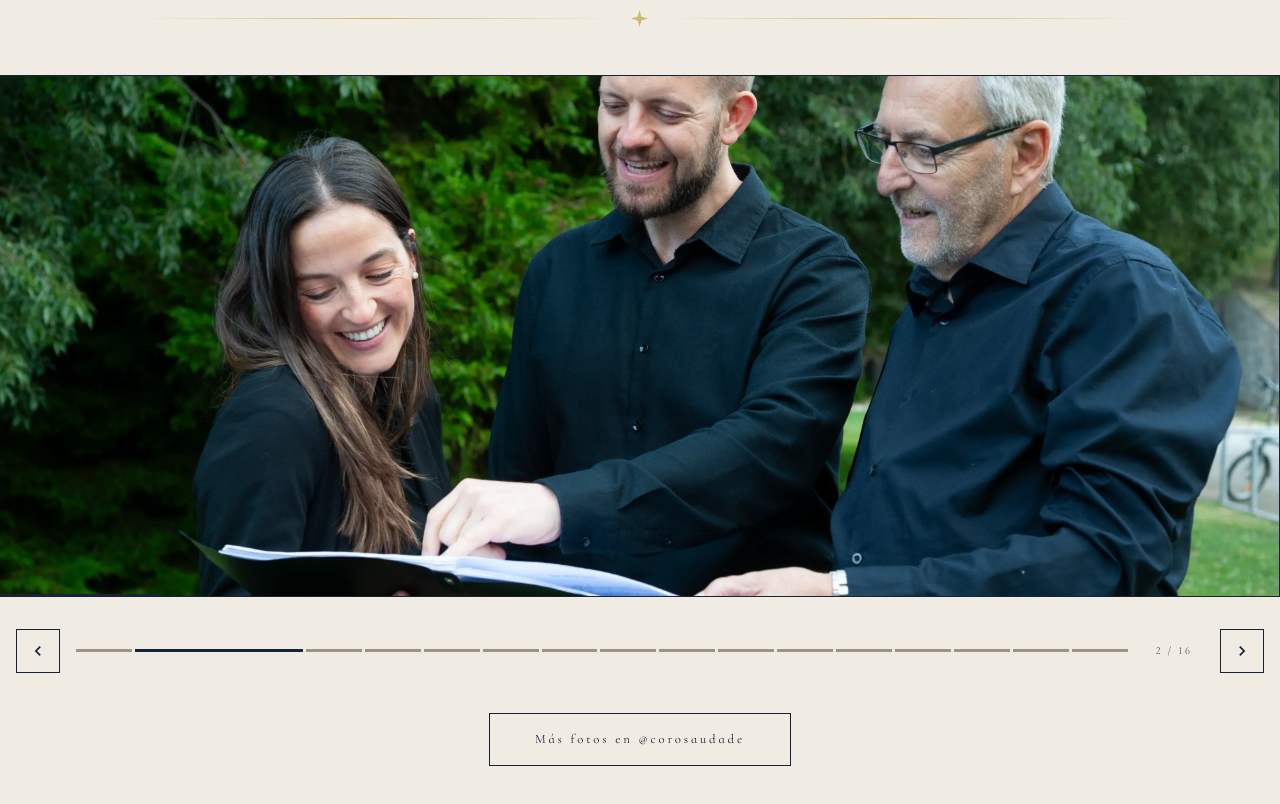
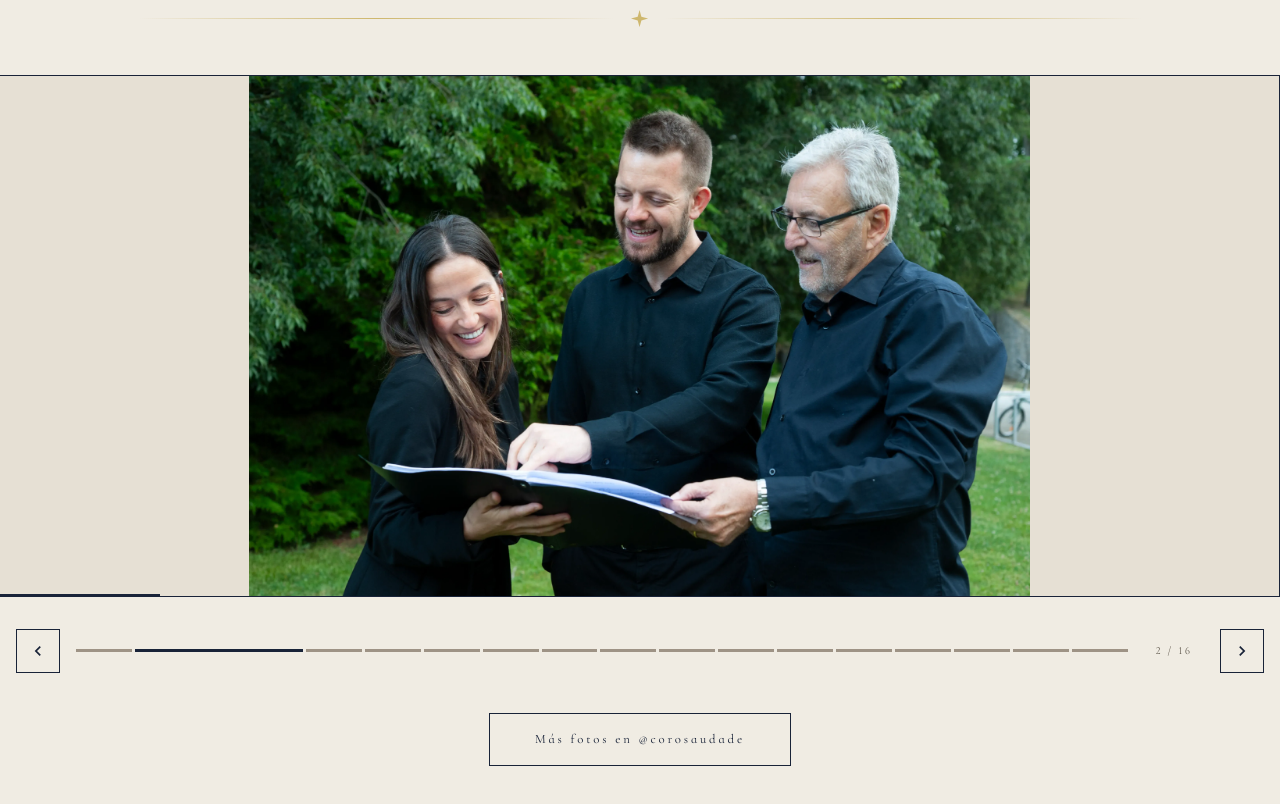
Before and after one commit to JBcL14/web_coro_saudade, a plain HTML site: page index.html in a window 1280 px wide. Shown: the part 5706-6510 px from the top of the page. Drawn offline with nearby package versions, Linux system fonts and the light colour scheme; a web font is replaced by a local one.

Commit message:
Add carousel image styles for responsiveness
Add styles for carousel images to ensure they fit properly.

```diff
--- a/styles.css
+++ b/styles.css
@@ -579,6 +579,12 @@
     transition: background 0.4s ease, opacity 0.4s ease, filter 0.4s ease;
     filter: brightness(0.92) saturate(0.85);
     opacity: 0.75;
+  }
+  .carousel-slide img {
+    width: 100%;
+    height: 100%;
+    object-fit: contain; /* Ajusta la imagen completa sin recortarla */
+    background: var(--off-white); /* Color de fondo opcional para las zonas vacías de fotos verticales */
   }
   .carousel-slide.active {
     filter: brightness(1) saturate(1);
```
